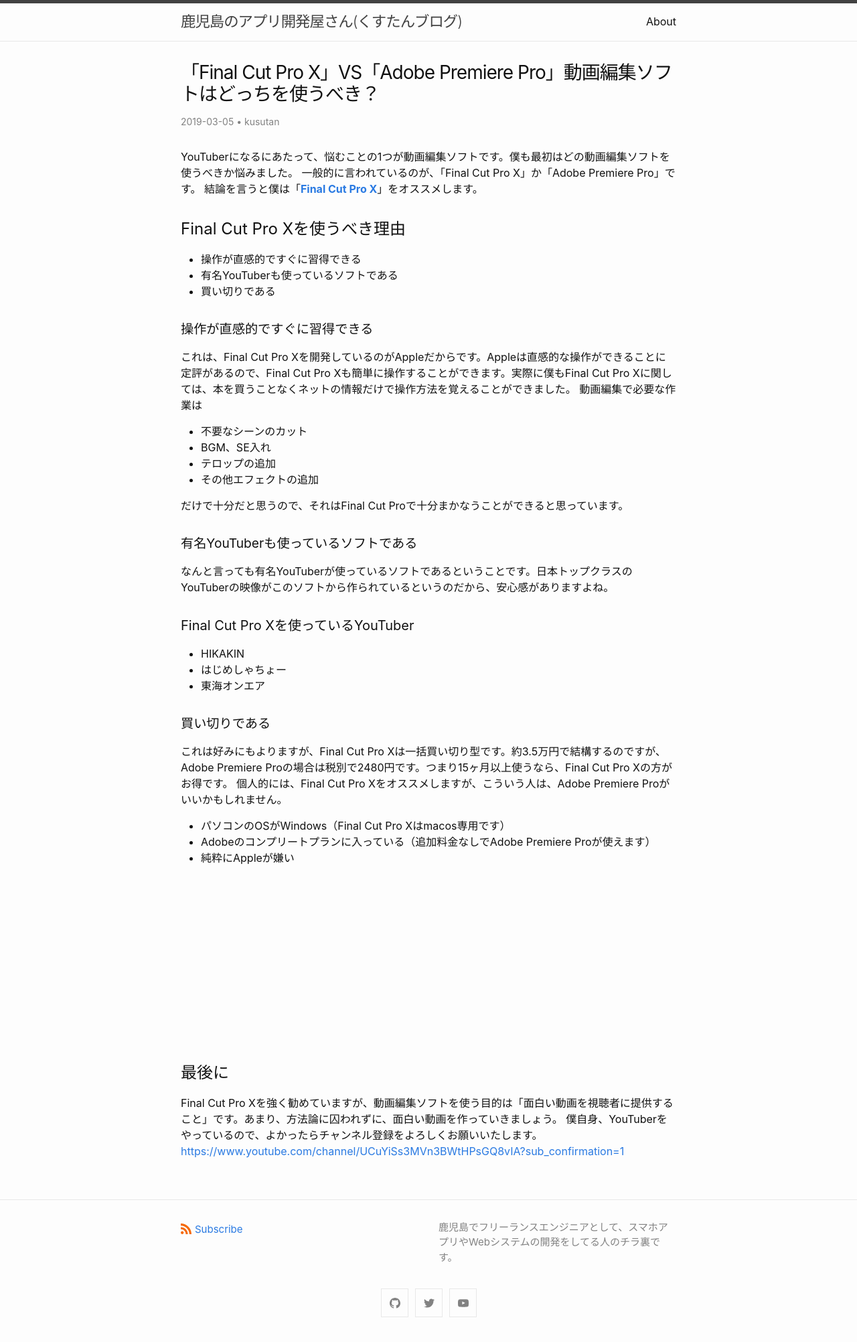
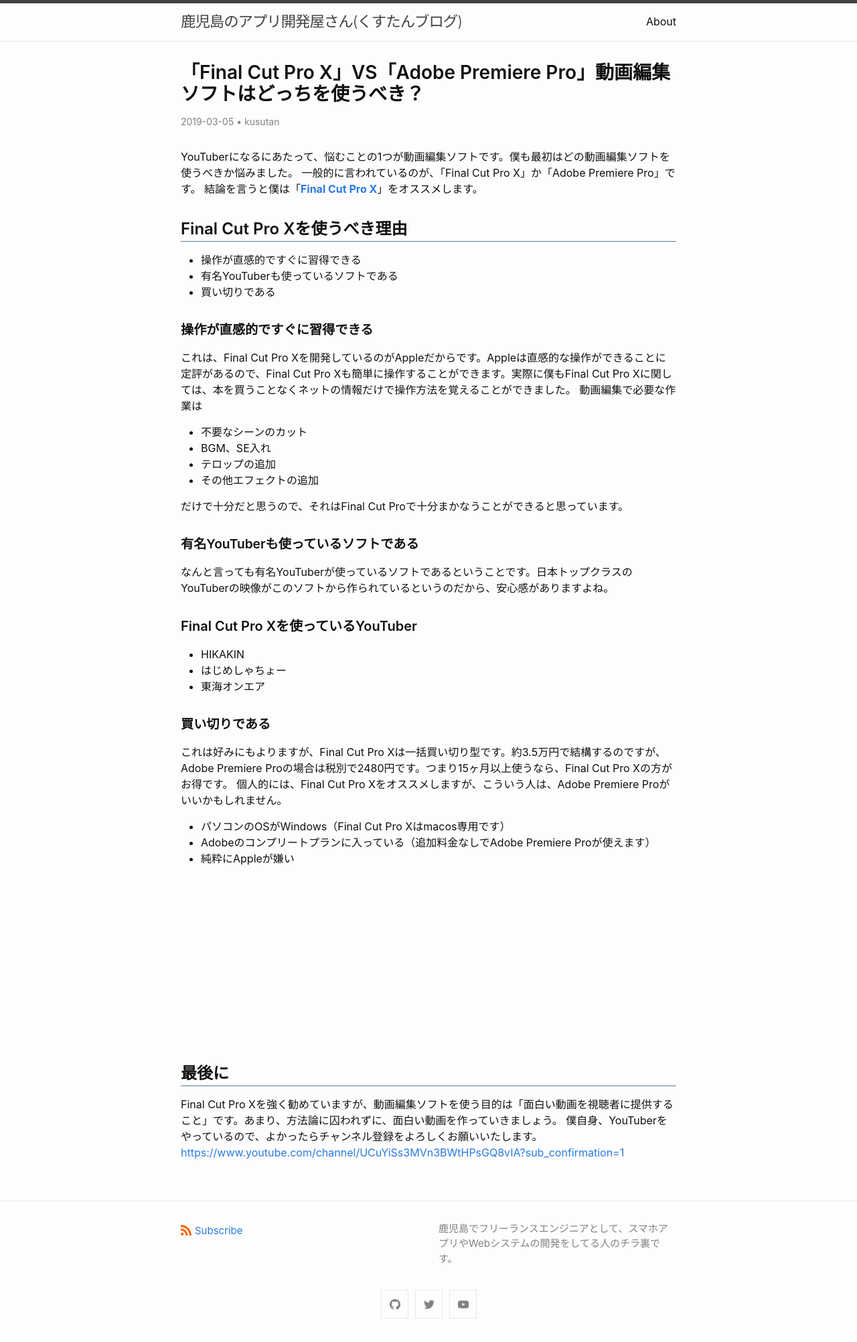
Before and after one commit to qst-exe/qst-blog, a Jekyll site: the page built from _posts/2019-03-05-post-47.md, in a window 1280 px wide. Shown: the whole page at 67% size. Built offline with Jekyll 4.4.1, drawn with Linux system fonts in a browser that asks for light colours; grey boxes are pictures that could not be loaded.

Commit message:
[Fix] デザイン調整

```diff
--- a/assets/css/style.scss
+++ b/assets/css/style.scss
@@ -24,9 +24,16 @@
   }
 }
 
+article {
+  h1, h2, h3, h4, h5, h6 {
+    font-weight: 600;
+  }
+}
+
 h1 {
   &.post-title {
     font-size: 1.75rem;
+    letter-spacing: 0;
   }
 }
 
@@ -38,6 +45,7 @@ h1 {
   h2 {
     margin-top: 30px;
     font-size: 1.5rem;
+    border-bottom: 1px solid #607d8b;
   }
 
   h3 {
```
